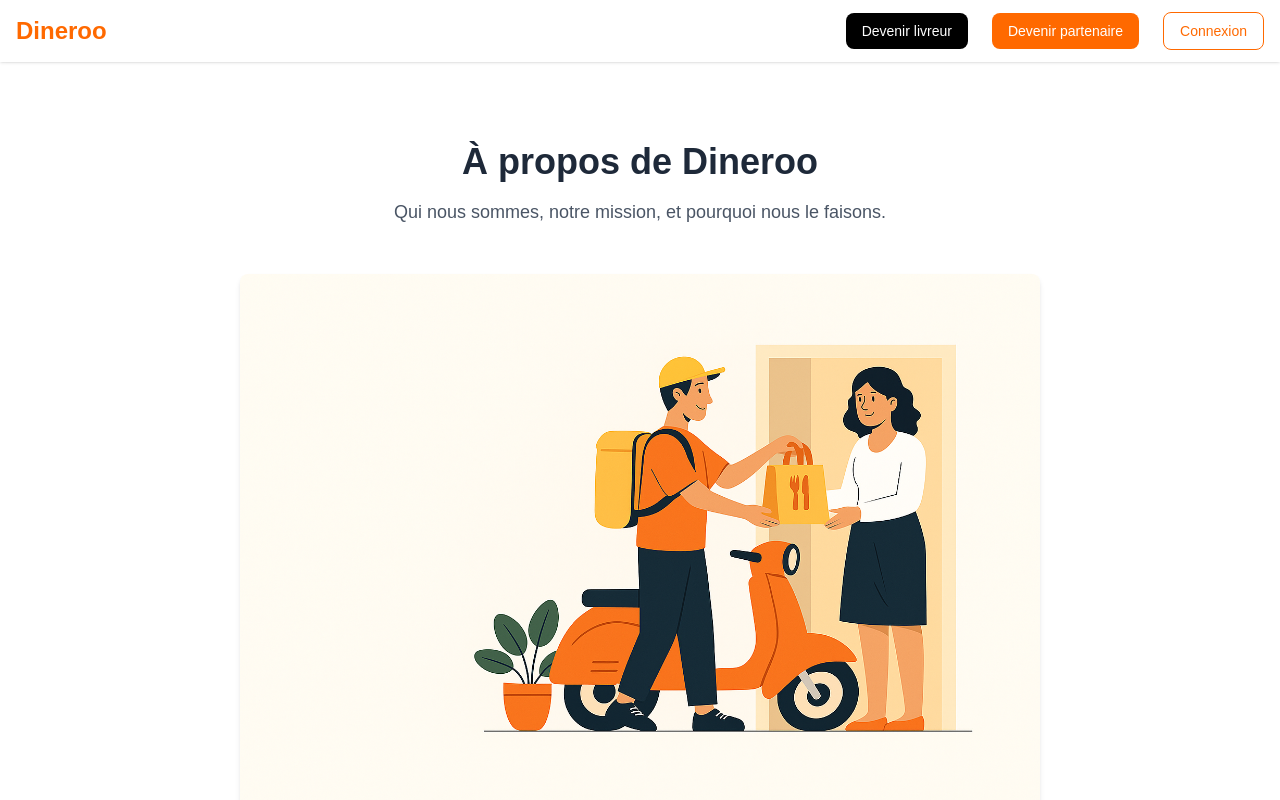
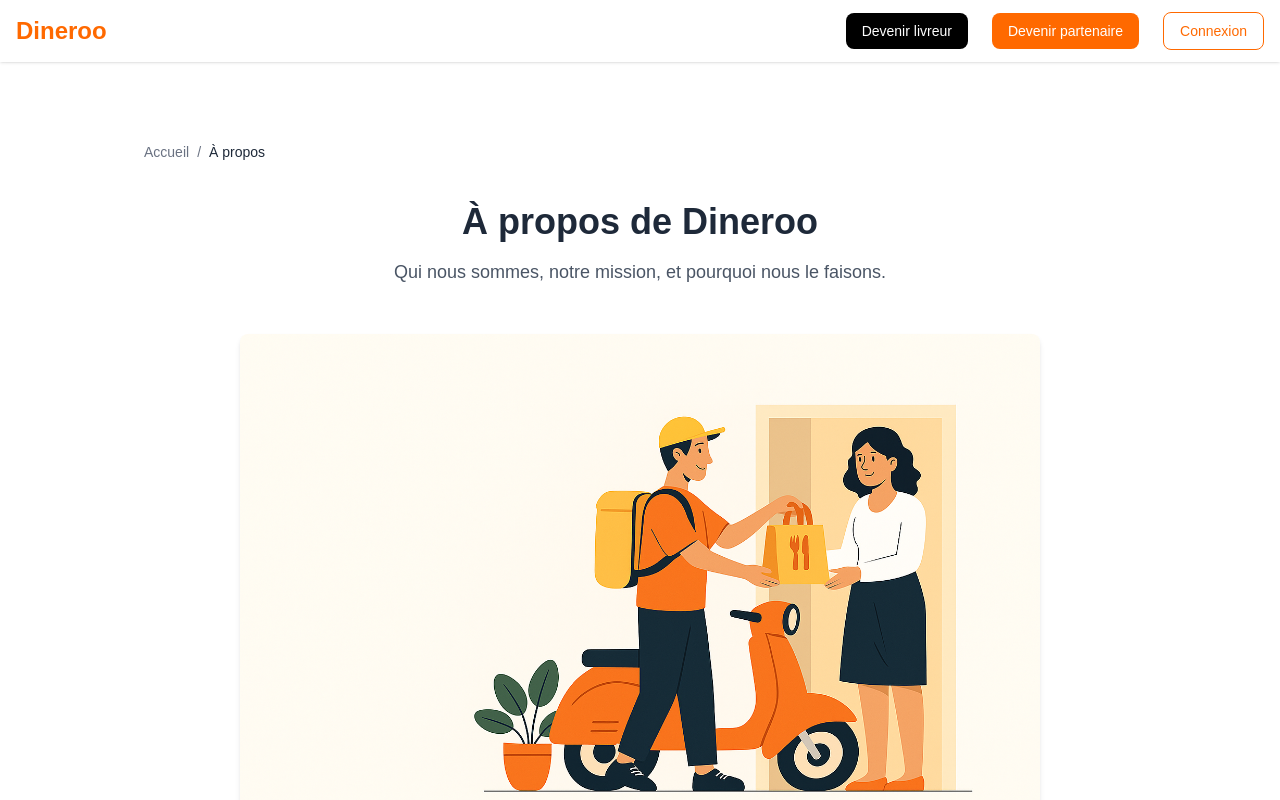
Before and after one commit to dineroo-gn/dineroo-website, a Next.js app: page /about in a window 1280 px wide. Shown: the top 800 px of the page. Built offline with nearby package versions, Linux system fonts and the light colour scheme.

Commit message:
Global Breadcrumb

```diff
--- a/src/app/about/page.tsx
+++ b/src/app/about/page.tsx
@@ -1,10 +1,17 @@
-'use client'
+import React from 'react'
+import Image from 'next/image'
+import Breadcrumb from '@/components/common/Breadcrumb'
 
-import Image from 'next/image'
+export const metadata = {
+  title: 'À propos de Dineroo – Livraison de repas en Guinée',
+  description: 'Découvrez l’histoire, la mission et les valeurs de Dineroo, votre application de livraison de repas en Guinée.',
+}
 
 export default function AboutPage() {
   return (
     <section className="max-w-5xl mx-auto px-4 py-20 text-gray-800">
+      <Breadcrumb items={[{ label: 'Accueil', href: '/' }, { label: 'À propos' }]} />
+
       <div className="text-center mb-12">
         <h1 className="text-4xl font-bold mb-4">À propos de Dineroo</h1>
         <p className="text-lg text-gray-600">Qui nous sommes, notre mission, et pourquoi nous le faisons.</p>
@@ -84,6 +91,8 @@
           </p>
         </div>
       </div>
+
+      <Breadcrumb items={[{ label: 'Accueil', href: '/' }, { label: 'À propos' }]} isBottom />
     </section>
   )
 }
--- a/src/app/cgu/page.tsx
+++ b/src/app/cgu/page.tsx
@@ -1,4 +1,4 @@
-import Link from 'next/link'
+import Breadcrumb from '@/components/common/Breadcrumb'
 
 export const metadata = {
   title: 'Conditions Générales d’Utilisation – Dineroo',
@@ -8,11 +8,7 @@
 export default function CguContent() {
   return (
     <main className="max-w-5xl mx-auto px-4 py-20 text-gray-800">
-      {/* Breadcrumb */}
-      <nav className="mb-10 text-sm text-gray-500">
-        <Link href="/" className="hover:underline">Accueil</Link> <span className="mx-2">/</span>
-        <span className="text-gray-700">Conditions Générales d’Utilisation</span>
-      </nav>
+      <Breadcrumb items={[{ label: 'Accueil', href: '/' }, { label: 'Conditions Générales d’Utilisation' }]} />
 
       <h1 className="text-3xl font-bold mb-6 text-center">Conditions Générales d’Utilisation</h1>
 
@@ -112,11 +108,7 @@
         </p>
       </section>
 
-      {/* Breadcrumb */}
-      <nav className="mt-10 text-sm text-gray-500">
-        <Link href="/" className="hover:underline">Accueil</Link> <span className="mx-2">/</span>
-        <span className="text-gray-700">Conditions Générales d’Utilisation</span>
-      </nav>
+      <Breadcrumb items={[{ label: 'Accueil', href: '/' }, { label: 'Conditions Générales d’Utilisation' }]} isBottom />
     </main>
   )
 }
--- a/src/app/confidentialite/page.tsx
+++ b/src/app/confidentialite/page.tsx
@@ -1,6 +1,7 @@
 import React from 'react'
 import Link from 'next/link'
 import { CONTACT_EMAIL, PHONE_NUMBER_DISPLAY } from '@/utils/constants'
+import Breadcrumb from '@/components/common/Breadcrumb'
 
 export const metadata = {
   title: 'Politique de Confidentialité – Dineroo',
@@ -10,11 +11,7 @@
 export default function PrivacyPolicyPage() {
   return (
     <main className="max-w-5xl mx-auto px-4 py-20 text-gray-800">
-      {/* Breadcrumb */}
-      <nav className="mb-10 text-sm text-gray-500">
-        <Link href="/" className="hover:underline">Accueil</Link> <span className="mx-2">/</span>
-        <span className="text-gray-700">Politique de Confidentialité</span>
-      </nav>
+      <Breadcrumb items={[{ label: 'Accueil', href: '/' }, { label: 'Politique de Confidentialité' }]} />
 
       <h1 className="text-3xl font-bold mb-8 text-center">Politique de Confidentialité</h1>
 
@@ -106,11 +103,7 @@
         📞 <strong>{PHONE_NUMBER_DISPLAY}</strong>
       </p>
 
-      {/* Breadcrumb */}
-      <nav className="mt-10 text-sm text-gray-500">
-        <Link href="/" className="hover:underline">Accueil</Link> <span className="mx-2">/</span>
-        <span className="text-gray-700">Politique de Confidentialité</span>
-      </nav>
+      <Breadcrumb items={[{ label: 'Accueil', href: '/' }, { label: 'Politique de Confidentialité' }]} isBottom />
 
       <p className="mt-10 text-sm text-gray-600 text-center">
         📄 Besoin d’en savoir plus ? Consultez nos <Link href="/cgu" className="text-orange-600 underline hover:text-orange-700">Conditions Générales d’Utilisation</Link>.
--- /dev/null
+++ b/src/components/common/Breadcrumb.tsx
@@ -0,0 +1,27 @@
+'use client'
+
+import Link from 'next/link'
+
+interface BreadcrumbProps {
+  items: { label: string; href?: string }[]
+  isBottom?: boolean
+}
+
+export default function Breadcrumb({ items, isBottom = false }: BreadcrumbProps) {
+  return (
+    <nav className={`${isBottom ? 'mt-10' : 'mb-10'} text-sm text-gray-500`}>
+      {items.map((item, index) => (
+        <span key={index}>
+          {item.href ? (
+            <Link href={item.href} className="hover:underline">
+              {item.label}
+            </Link>
+          ) : (
+            <span className="text-gray-800">{item.label}</span>
+          )}
+          {index < items.length - 1 && <span className="mx-2">/</span>}
+        </span>
+      ))}
+    </nav>
+  )
+}
```
